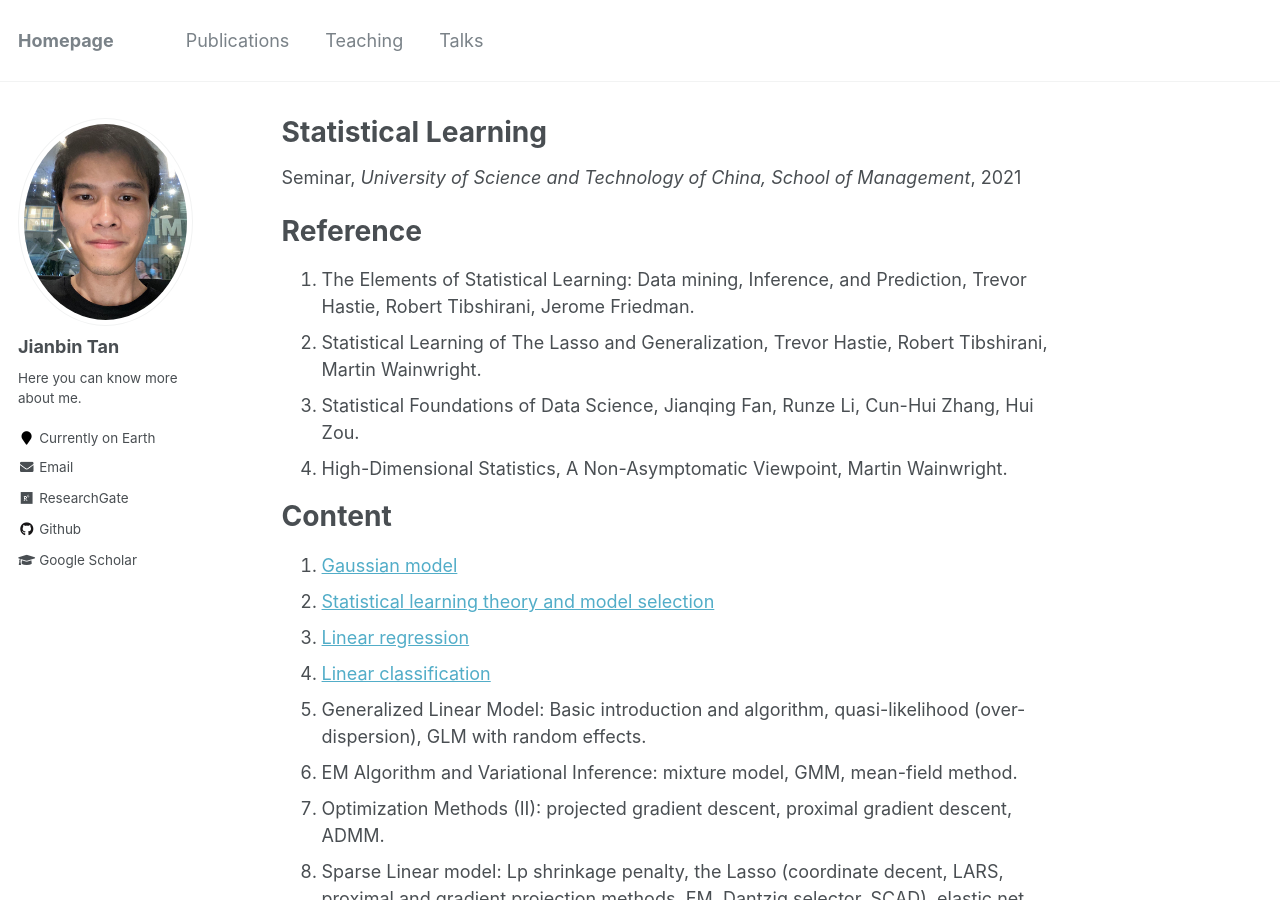
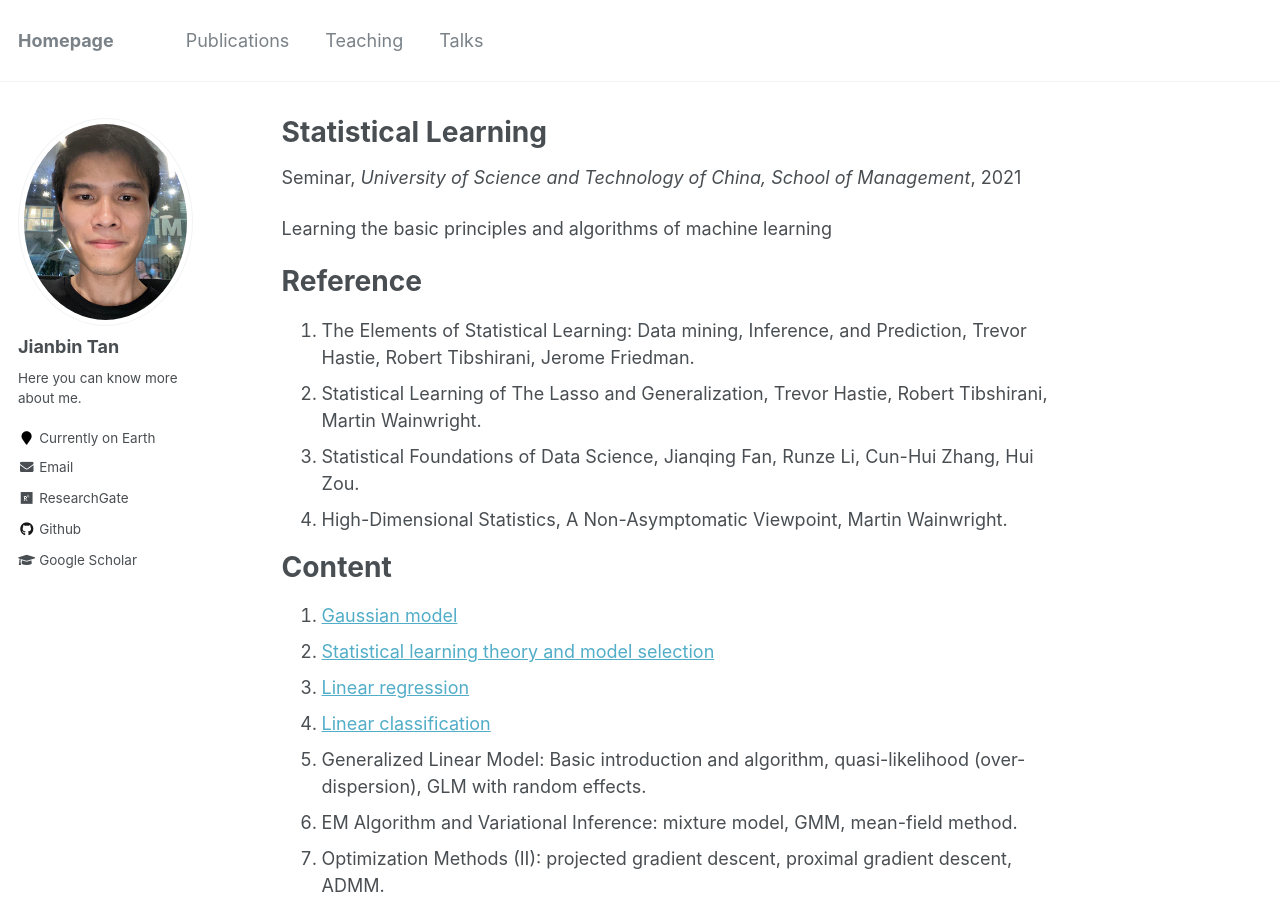
Before and after one commit to Tan-jianbin/Tan-jianbin.github.io, a Jekyll site: the page built from _teaching/2021-fall-teaching-1.md, in a window 1280 px wide and 900 px high. Built offline with Jekyll 4.4.1, drawn with Linux system fonts in a browser that asks for light colours.

Commit message:
Update 2021-fall-teaching-1.md

```diff
--- a/_teaching/2021-fall-teaching-1.md
+++ b/_teaching/2021-fall-teaching-1.md
@@ -9,7 +9,7 @@ location: "Hefei, China"
 
 ---
 
-
+Learning the basic principles and algorithms of machine learning
 
 Reference
 ======
```
